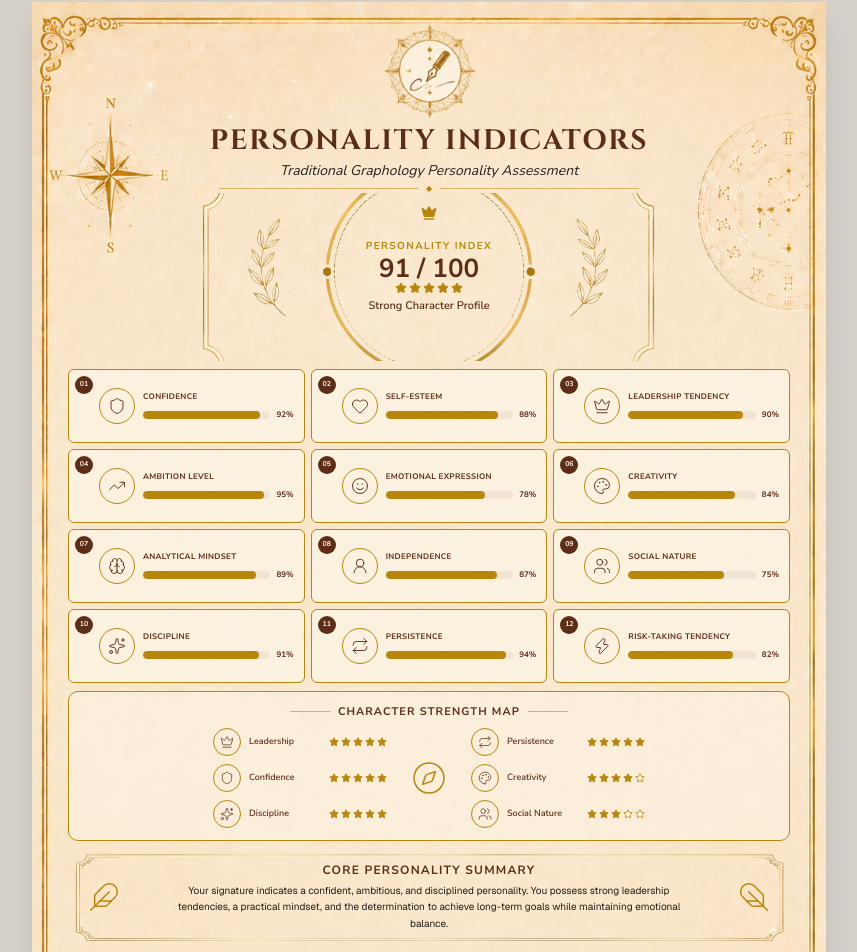
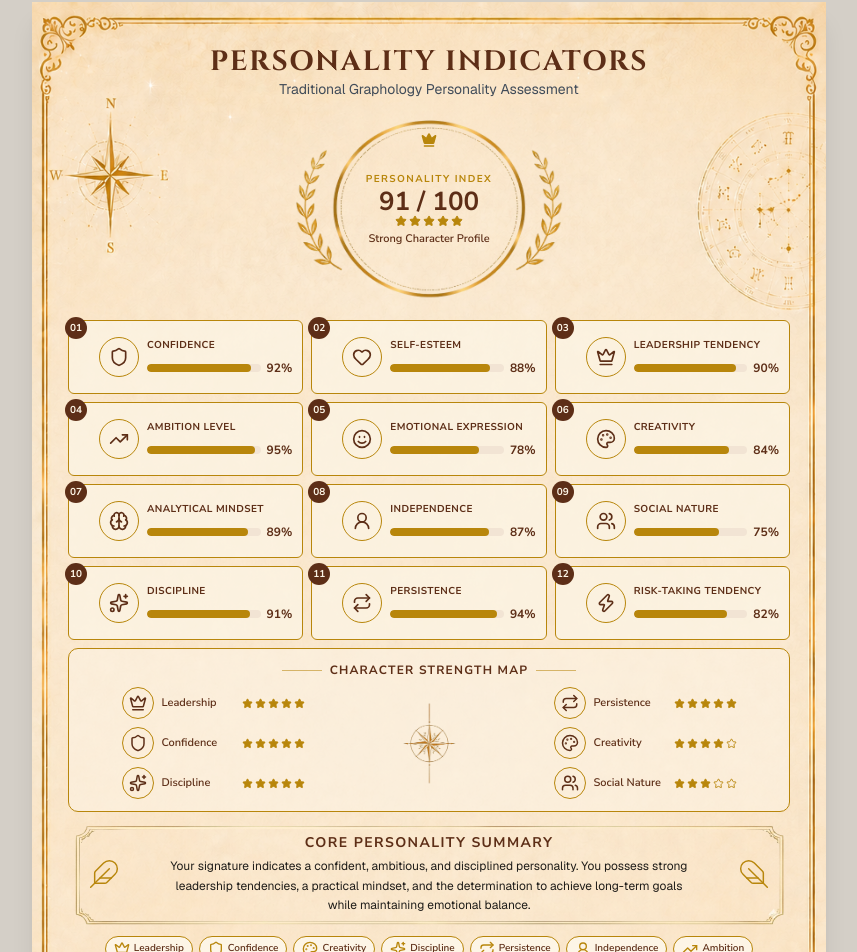
Before and after one commit to chiraganantasecuritylab123/mobile_number_correction_report, a Next.js app: page /signature-report in a window 1280 px wide. Shown: the part 9389-10341 px from the top of the page, without its empty margins (211-1068 px from the left). Built offline with nearby package versions, Linux system fonts and the light colour scheme.

Commit message:
page no 09 done

```diff
--- a/Components/SignatureAnalysisReport/PersonalityIndicators.tsx
+++ b/Components/SignatureAnalysisReport/PersonalityIndicators.tsx
@@ -123,7 +123,7 @@ function PartialStarRating({ rating, max = 5 }: { rating: number; max?: number }
       {Array.from({ length: max }).map((_, index) => (
         <Star
           key={`strength-star-${index}`}
-          size={10}
+          size={11}
           fill={index < rating ? COLORS.gold : "transparent"}
           stroke={COLORS.gold}
           aria-hidden
@@ -145,16 +145,11 @@ function PersonalityIndexSection({
   indexLabel: string;
 }) {
   return (
-    <section className="relative z-10 flex justify-center font-nunito-sans">
+    <section className="relative z-10 flex justify-center font-nunito-sans mt-5">
       <div
-        className="relative flex items-center justify-center px-8 py-4"
-        style={{
-          backgroundImage: "url('/assets/signatureReport/background-image.png')",
-          backgroundSize: "cover",
-          height: "168px",
-          width: "460px",
-          backgroundPosition: "center",
-        }}
+        // className="relative flex items-center justify-center px-8 py-4"
+        className="relative flex h-[180px] min-w-[400px] items-center justify-center bg-contain bg-center bg-no-repeat"
+        style={{ backgroundImage: "url('/assets/signatureReport/page-8-circle.png')" }}
       >
         <Crown
           size={16}
@@ -207,22 +202,22 @@ function IndicatorCard({
       }}
     >
       <span
-        className="absolute left-1.5 top-1.5 flex h-[18px] w-[18px] items-center justify-center rounded-full text-[7px] font-bold"
+        className="absolute -left-1 -top-1 flex h-[22px] w-[22px] items-center justify-center rounded-full text-[10px] font-bold"
         style={{ backgroundColor: COLORS.brown, color: COLORS.cream }}
       >
         {String(index).padStart(2, "0")}
       </span>
 
       <div
-        className="ml-5 flex h-9 w-9 shrink-0 items-center justify-center rounded-full"
+        className="ml-5 flex h-10 w-10 shrink-0 items-center justify-center rounded-full"
         style={{ border: `1.5px solid ${COLORS.gold}` }}
       >
-        <Icon size={18} strokeWidth={1.25} style={{ color: COLORS.brown }} aria-hidden />
+        <Icon size={20} strokeWidth={2} style={{ color: COLORS.brown }} aria-hidden />
       </div>
 
       <div className="min-w-0 flex-1">
         <p
-          className="truncate text-[8px] font-bold tracking-[0.04em]"
+          className="truncate text-[10px] font-bold tracking-[0.04em]"
           style={{ color: COLORS.brown }}
         >
           {indicator.title}
@@ -241,7 +236,7 @@ function IndicatorCard({
             />
           </div>
           <span
-            className="shrink-0 text-[8px] font-bold"
+            className="shrink-0 text-[12px] font-bold"
             style={{ color: COLORS.brown }}
           >
             {indicator.percent}%
@@ -272,7 +267,7 @@ function CharacterStrengthMapSection({
       <div className="flex items-center justify-center gap-2">
         <span className="h-px w-10" style={{ backgroundColor: COLORS.gold, opacity: 0.55 }} />
         <p
-          className="text-[11px] font-bold tracking-[0.1em]"
+          className="text-[12px] font-bold tracking-[0.1em]"
           style={{ color: COLORS.brown }}
         >
           CHARACTER STRENGTH MAP
@@ -280,19 +275,19 @@ function CharacterStrengthMapSection({
         <span className="h-px w-10" style={{ backgroundColor: COLORS.gold, opacity: 0.55 }} />
       </div>
 
-      <div className="mt-2 flex items-center justify-center gap-6">
+      <div className="mt-2 flex items-center justify-around gap-6">
         <div className="flex flex-col gap-2">
           {leftColumn.map((item) => {
             const Icon = item.icon;
             return (
               <div key={item.label} className="flex items-center gap-2">
                 <div
-                  className="flex h-7 w-7 shrink-0 items-center justify-center rounded-full"
+                  className="flex h-8 w-8 shrink-0 items-center justify-center rounded-full"
                   style={{ border: `1px solid ${COLORS.gold}` }}
                 >
-                  <Icon size={14} strokeWidth={1.25} style={{ color: COLORS.brown }} />
+                  <Icon size={18} strokeWidth={2} style={{ color: COLORS.brown }} />
                 </div>
-                <span className="w-[72px] text-[9px] font-semibold" style={{ color: COLORS.brown }}>
+                <span className="w-[72px] text-[11px] font-semibold" style={{ color: COLORS.brown }}>
                   {item.label}
                 </span>
                 <PartialStarRating rating={item.starRating} />
@@ -300,8 +295,11 @@ function CharacterStrengthMapSection({
             );
           })}
         </div>
+        <div>
+          <Image src="/assets/signatureReport/map-pattern.png" alt="Compass" width={55} height={55} />
+        </div>
 
-        <Compass size={36} strokeWidth={1} style={{ color: COLORS.gold }} aria-hidden />
+        {/* <Compass size={36} strokeWidth={1} style={{ color: COLORS.gold }} aria-hidden /> */}
 
         <div className="flex flex-col gap-2">
           {rightColumn.map((item) => {
@@ -309,12 +307,12 @@ function CharacterStrengthMapSection({
             return (
               <div key={item.label} className="flex items-center gap-2">
                 <div
-                  className="flex h-7 w-7 shrink-0 items-center justify-center rounded-full"
+                  className="flex h-8 w-8 shrink-0 items-center justify-center rounded-full"
                   style={{ border: `1px solid ${COLORS.gold}` }}
                 >
-                  <Icon size={14} strokeWidth={1.25} style={{ color: COLORS.brown }} />
+                  <Icon size={18} strokeWidth={2} style={{ color: COLORS.brown }} />
                 </div>
-                <span className="w-[72px] text-[9px] font-semibold" style={{ color: COLORS.brown }}>
+                <span className="w-[72px] text-[11px] font-semibold" style={{ color: COLORS.brown }}>
                   {item.label}
                 </span>
                 <PartialStarRating rating={item.starRating} />
@@ -348,13 +346,13 @@ function CorePersonalitySummarySection({
 
         <div className="flex min-w-0 flex-1 flex-col items-center px-4">
           <p
-            className="text-[12px] font-bold tracking-[0.1em]"
+            className="text-[14px] font-bold tracking-[0.1em]"
             style={{ color: COLORS.brown }}
           >
             CORE PERSONALITY SUMMARY
           </p>
           <p
-            className="mt-1 max-w-[520px] text-center text-[10px] leading-relaxed"
+            className="mt-1 max-w-[520px] text-center text-[12px] leading-relaxed"
             style={{ color: COLORS.black, opacity: 0.88, fontFamily: BODY_SANS }}
           >
             {summary}
@@ -370,14 +368,14 @@ function CorePersonalitySummarySection({
           return (
             <div
               key={pill.label}
-              className="flex items-center gap-1 rounded-full px-2 py-0.5"
+              className="flex items-center gap-1 rounded-full px-2 py-1"
               style={{
                 backgroundColor: COLORS.cream,
                 border: `1px solid ${COLORS.gold}`,
               }}
             >
-              <Icon size={10} strokeWidth={1.25} style={{ color: COLORS.gold }} />
-              <span className="text-[8px] font-semibold" style={{ color: COLORS.brown }}>
+              <Icon size={16} strokeWidth={2} style={{ color: COLORS.gold }} />
+              <span className="text-[10px] font-semibold" style={{ color: COLORS.brown }}>
                 {pill.label}
               </span>
             </div>
@@ -414,13 +412,13 @@ function ExpertObservationFooter({ observation }: { observation: string }) {
 
         <div className="min-w-0 flex-1">
           <p
-            className="text-[11px] font-bold tracking-[0.1em]"
+            className="text-[14px] font-bold tracking-[0.1em]"
             style={{ color: COLORS.goldLight }}
           >
             GRAPHOLOGY EXPERT OBSERVATION
           </p>
           <p
-            className="mt-1 text-[9px] leading-relaxed"
+            className="mt-1 text-[12px] leading-relaxed"
             style={{ color: COLORS.cream, opacity: 0.95, fontFamily: BODY_SANS }}
           >
             {observation}
@@ -441,7 +439,7 @@ function ExpertObservationFooter({ observation }: { observation: string }) {
 }
 
 export default function PersonalityIndicators({
-  pageNumber = "09",
+  pageNumber = "9",
   title = "PERSONALITY INDICATORS",
   subtitle = "Traditional Graphology Personality Assessment",
   personalityIndex = 91,
@@ -456,28 +454,24 @@ export default function PersonalityIndicators({
 }: PersonalityIndicatorsProps) {
   return (
     <SignatureReportPageShell padding="18px 36px 22px" pageNumber={pageNumber}>
-      <header className="flex flex-col items-center text-center">
-        <Image
+      <header className="flex flex-col items-center text-center pt-6">
+        {/* <Image
           src="/assets/signatureReport/logo-main.png"
           alt="Astro Aarambh"
           width={96}
           height={96}
           className="mb-0.5"
           priority
-        />
+        /> */}
         <h1
           className="max-w-[620px] text-[28px] font-bold leading-tight tracking-[0.06em]"
           style={{ color: COLORS.brown }}
         >
           {title}
         </h1>
-        <p
-          className="mt-0.5 max-w-[520px] text-[14px] italic font-nunito-sans"
-          style={{ color: COLORS.black, opacity: 0.85 }}
-        >
+        <p className="text-[14px]" style={{ color: '#213247', opacity: 0.85, fontFamily: "var(--font-geist-sans), 'Segoe UI', sans-serif" }}>
           {subtitle}
         </p>
-        <HeaderDivider />
       </header>
 
       <PersonalityIndexSection
@@ -487,7 +481,7 @@ export default function PersonalityIndicators({
         indexLabel={indexLabel}
       />
 
-      <section className="relative z-10 mt-2 grid grid-cols-3 gap-1.5 font-nunito-sans">
+      <section className="relative z-10 mt-5 grid grid-cols-3 gap-2 font-nunito-sans">
         {indicators.map((indicator, index) => (
           <IndicatorCard
             key={`${indicator.title}-${index}`}
--- a/Components/SignatureAnalysisReport/SignatureReportPageShell.tsx
+++ b/Components/SignatureAnalysisReport/SignatureReportPageShell.tsx
@@ -31,9 +31,11 @@ export default function SignatureReportPageShell({
   height = PAGE_HEIGHT,
   padding = "50px 40px 36px",
   style,
+  pageNumber,
 }: ReportPageShellProps) {
   return (
     <article
+      id={pageNumber ?? ""}
       className="relative mx-auto overflow-hidden shadow-xl bg-[url('/assets/signatureReport/signature-cover-page.png')] bg-cover bg-center bg-no-repeat font-cinzel"
       style={{
         width,
```
Also changed, not shown: public/assets/signatureReport/map-pattern.png (added).
